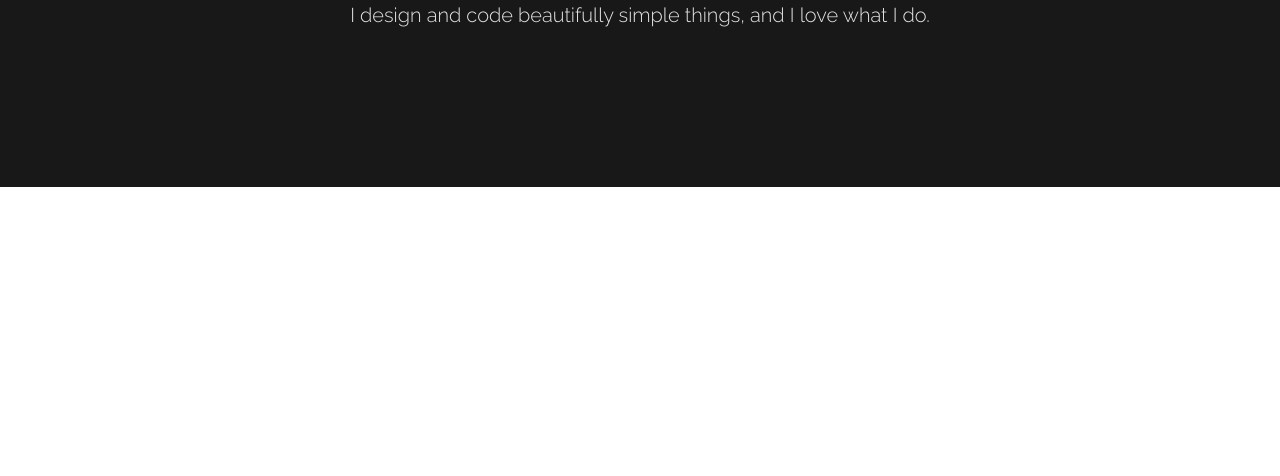
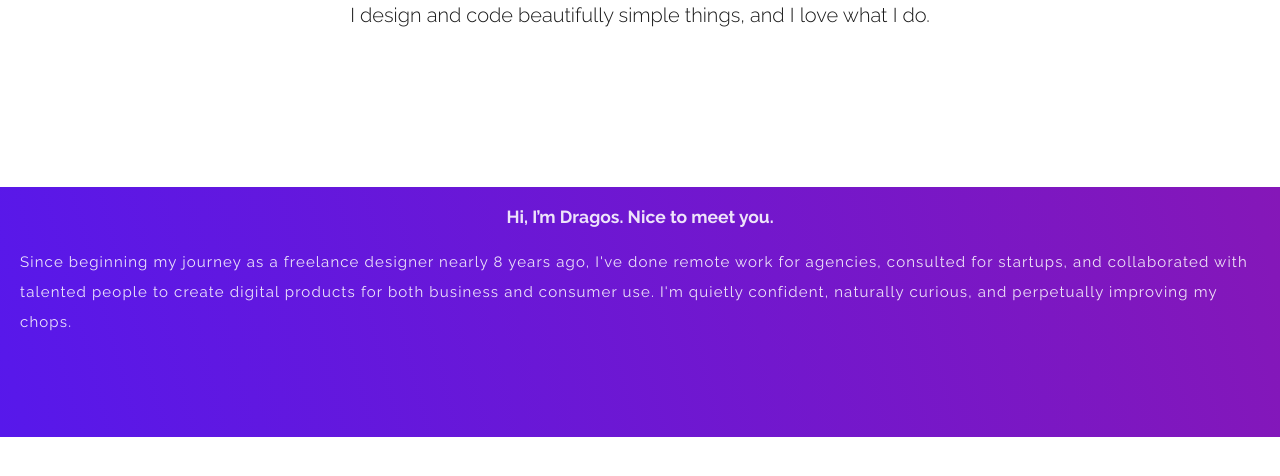
Before and after one commit to dragosbus/portfolio, a website: page index.html in a window 1280 px wide. Shown: the part 252-728 px from the top of the page. Drawn offline with Linux system fonts and the light colour scheme.

Commit message:
init about section

```diff
--- a/index.html
+++ b/index.html
@@ -56,7 +56,17 @@
         </div>
     </header>
     <main>
-
+        <section id="about">
+            <h3 class="heading-section">
+                Hi, I’m Dragos. Nice to meet you.
+            </h3>
+            <p class="about-intro">
+                Since beginning my journey as a freelance designer nearly 8 years ago, I've done remote work for
+                agencies, consulted for startups, and collaborated with talented people to create digital products for
+                both business and consumer use. I'm quietly confident, naturally curious, and perpetually improving my
+                chops.
+            </p>
+        </section>
     </main>
     <footer id="main-footer">
 
```
Also changed, not shown: dist/css/style.css.
